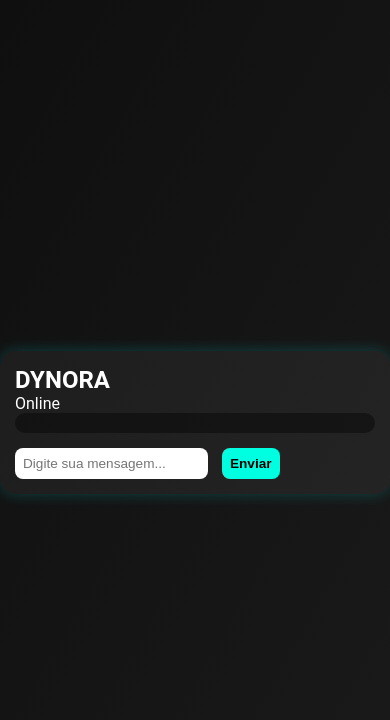
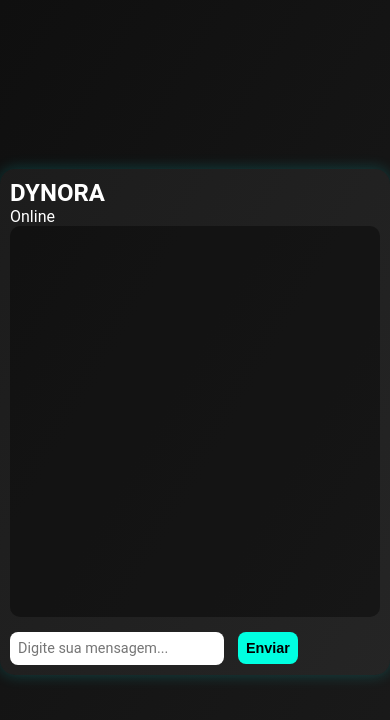
Before and after one commit to danilo631/Chat.Dynora, a Flask app: page / in a window 390 px wide. Shown: the top 720 px of the page. Run offline with Flask 3, Linux system fonts and the light colour scheme; parts of the project's set-up code (start-up, migrations or seed data) failed here and were passed over.

Commit message:
Update style.css

```diff
--- a/static/style.css
+++ b/static/style.css
@@ -14,21 +14,23 @@
     justify-content: center;
     align-items: center;
     height: 100vh;
+    margin: 0;
     overflow: hidden;
 }
 
 /* Container principal do chat */
 .chat-container {
     width: 100%;
-    max-width: 450px;  /* Limite máximo de largura */
+    max-width: 500px;
     background: rgba(255, 255, 255, 0.05);
     border-radius: 15px;
     padding: 20px;
     box-shadow: 0 0 15px rgba(0, 255, 255, 0.2);
     display: flex;
     flex-direction: column;
-    height: 90vh;
-    max-height: 600px; /* Limita a altura */
+    height: 80vh; /* Altura do chat ajustada */
+    max-height: 700px;
+    overflow: hidden;
 }
 
 /* Título do chatbot */
@@ -36,11 +38,12 @@
     text-align: center;
     color: #00ffe1;
     margin-bottom: 20px;
+    font-size: 1.8rem;
 }
 
 /* Caixa de chat com rolagem */
 .chat-box {
-    flex: 1;  /* Preenche o espaço restante */
+    flex: 1;
     overflow-y: auto;
     background: rgba(0, 0, 0, 0.4);
     padding: 10px;
@@ -49,12 +52,15 @@
     scrollbar-color: #00ffe1 transparent;
     display: flex;
     flex-direction: column;
+    overflow: auto;
 }
 
 /* Caixa de input e botão */
 .input-box {
     display: flex;
     gap: 10px;
+    margin-top: 10px;
+    justify-content: space-between;
 }
 
 /* Estilo do input */
@@ -65,6 +71,7 @@
     border-radius: 8px;
     margin-right: 10px;
     font-size: 1rem;
+    font-family: 'Roboto', sans-serif;
 }
 
 /* Estilo do botão */
@@ -92,26 +99,34 @@
 
 /* Media Queries para responsividade */
 
-@media (max-width: 768px) {
+/* Para Tablets e Dispositivos Menores */
+@media (max-width: 1024px) {
     .chat-container {
+        max-width: 90%;
         padding: 15px;
     }
 
+    h1 {
+        font-size: 1.6rem;
+    }
+
     input[type="text"], button {
-        font-size: 0.9rem; /* Tamanho de fonte menor em dispositivos menores */
+        font-size: 1rem;
         padding: 10px;
+    }
+}
+
+/* Para Smartphones - Ajustes de Layout para Reduzir o Tamanho */
+@media (max-width: 768px) {
+    .chat-container {
+        max-width: 100%;
+        padding: 10px;
+        height: 70vh; /* Altura reduzida para telas pequenas */
+        max-height: 600px;
     }
 
     h1 {
-        font-size: 1.5rem; /* Tamanho do título ajustado */
-    }
-}
-
-@media (max-width: 480px) {
-    .chat-container {
-        width: 100%;
-        height: auto; /* Altura auto em telas muito pequenas */
-        max-height: none;
+        font-size: 1.5rem;
     }
 
     .chat-box {
@@ -119,11 +134,68 @@
     }
 
     input[type="text"], button {
-        font-size: 0.85rem; /* Reduz o tamanho da fonte ainda mais */
+        font-size: 1rem;
+        padding: 10px;
+    }
+
+    .input-box {
+        flex-direction: column;
+        gap: 8px;
+    }
+}
+
+/* Para Smartphones Pequenos */
+@media (max-width: 480px) {
+    .chat-container {
+        max-width: 100%;
+        padding: 10px;
+        height: 60vh; /* Mais espaço para o chat */
+        max-height: none;
+    }
+
+    h1 {
+        font-size: 1.4rem;
+    }
+
+    .chat-box {
+        margin-bottom: 15px;
+    }
+
+    input[type="text"], button {
+        font-size: 0.9rem;
         padding: 8px;
     }
 
-    h1 {
-        font-size: 1.3rem;
+    .input-box {
+        flex-direction: column;
+        gap: 6px;
     }
 }
+
+/* Para Telas Extremamente Pequenas - Ajuste do Zoom */
+@media (max-width: 320px) {
+    body {
+        transform: scale(0.85);
+        transform-origin: top center;
+    }
+
+    .chat-container {
+        padding: 8px;
+        height: auto;
+        max-height: none;
+    }
+
+    h1 {
+        font-size: 1.2rem;
+    }
+
+    input[type="text"], button {
+        font-size: 0.8rem;
+        padding: 6px;
+    }
+
+    .input-box {
+        flex-direction: column;
+        gap: 5px;
+    }
+}
```
